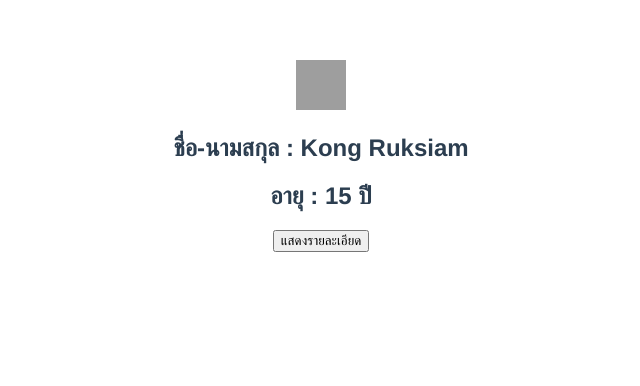
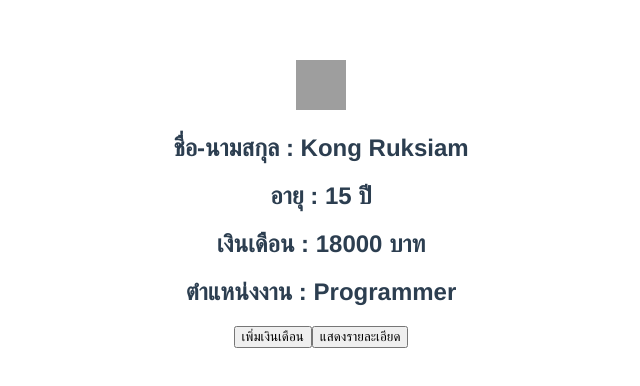
Before and after one commit to Thidtanai/Recap_Knowledge, a Vue app in the folder Kong/JS_Vue/my-app/: page / in a window 1280 px wide. Shown: the top 386 px of the page, without its empty margins (319-959 px from the left). Built offline with nearby package versions, Linux system fonts and the light colour scheme; grey boxes are pictures that could not be loaded.

Commit message:
Update Computed

```diff
--- a/Kong/JS_Vue/my-app/src/App.vue
+++ b/Kong/JS_Vue/my-app/src/App.vue
@@ -13,9 +13,12 @@
     </form> -->
 
     <!-- Interporation ดึงตัวแปรจาก data มาใช้งาน -->
-    <h1>ชื่อ-นามสกุล : {{ getFullName() }}</h1>
+    <h1>ชื่อ-นามสกุล : {{ getFullName }}</h1>
     <!-- <h1>ชื่อเล่น : {{ nickName }}</h1> -->
     <h1>อายุ : {{ age }} ปี</h1>
+    <h1>เงินเดือน : {{ salary }} บาท</h1>
+    <h1>ตำแหน่งงาน : {{ getDepartment }}</h1>
+    <button @click="addSalary(5000)">เพิ่มเงินเดือน</button>
 
     <!-- v-show -->
     <button @click="toggleVisible()">
@@ -73,13 +76,10 @@
         status: false,
       },
       isVisible: false,
+      salary: 18000,
     };
   },
   methods: {
-    getFullName() {
-      //return this.firstName + " " + this.lastName
-      return `${this.firstName + " " + this.lastName}`;
-    },
     showData() {
       alert(this.firstName);
     },
@@ -100,6 +100,21 @@
     toggleVisible() {
       this.isVisible = !this.isVisible;
     },
+    addSalary(value) {
+      this.salary += value;
+    },
+  },
+  computed: {
+    getFullName() {
+      //return this.firstName + " " + this.lastName
+      return `${this.firstName + " " + this.lastName}`;
+    },
+    getIncome() {
+      return this.salary * 12;
+    },
+    getDepartment() {
+      return this.salary >= 35000 ? "Project manager" : "Programmer";
+    },
   },
 };
 </script>
```
Also changed, not shown: Kong/JS_Vue/my-app/Note/ComputedVsMethod.png (added), Kong/JS_Vue/my-app/Note/vue.txt.
